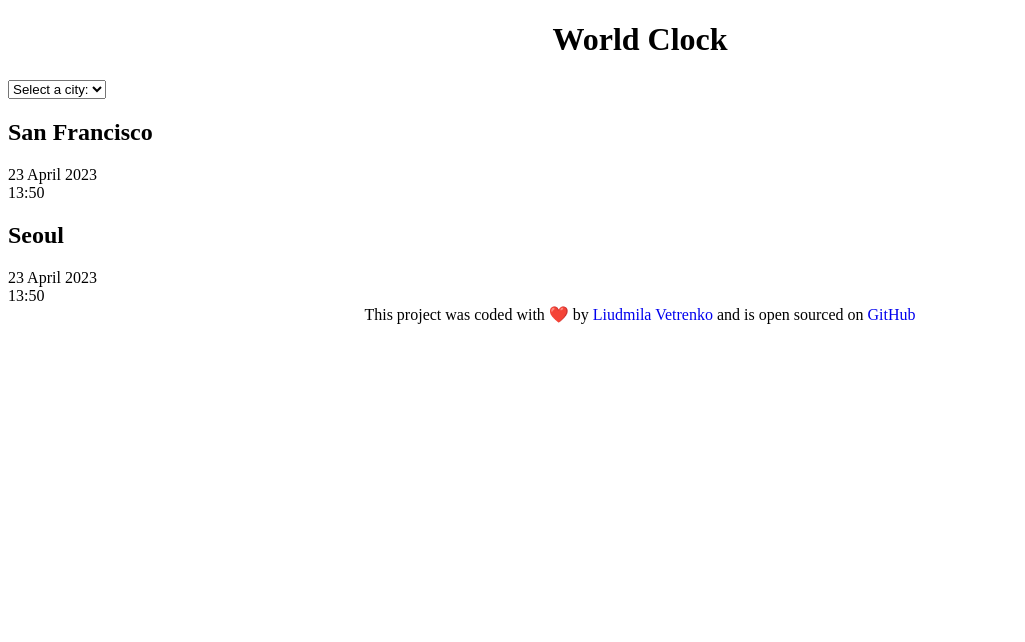
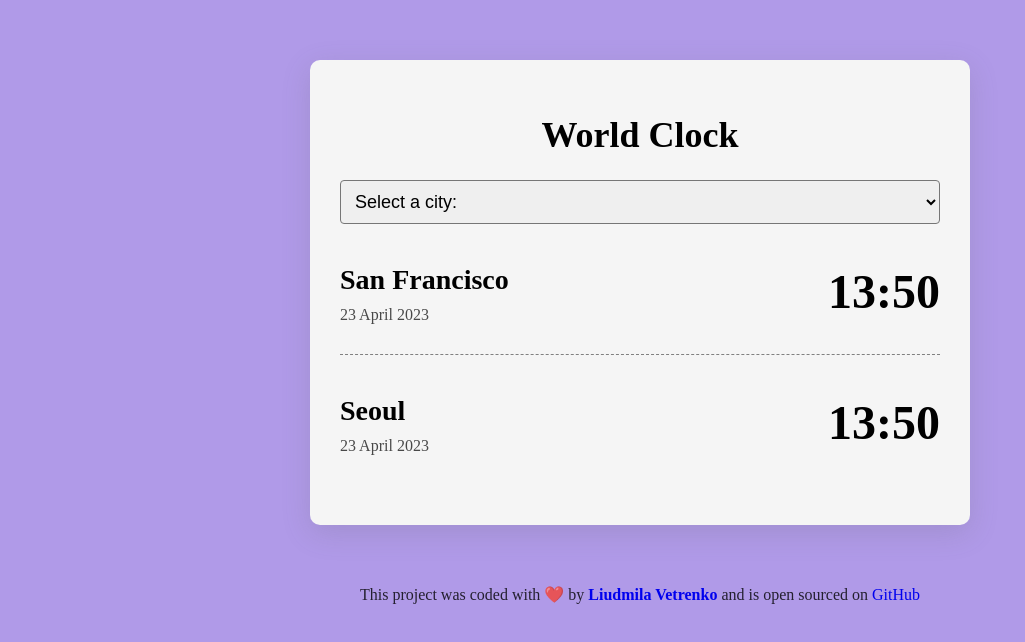
Before and after one commit to DreamerSaga/world-clock, a plain HTML site: page index.html in a window 1280 px wide. Shown: the whole page, without its empty margins (0-1025 px from the left). Drawn offline with nearby package versions, Linux system fonts and the light colour scheme.

Commit message:
added css

```diff
--- a/index.html
+++ b/index.html
@@ -21,21 +21,27 @@
       </select>
 
       <div class="city">
+        <div>
           <h2>San Francisco</h2>
           <div class="date">23 April 2023</div>
+        </div>
         <div class="time">13:50</div>
       </div>
 
       <div class="city">
+        <div>
           <h2>Seoul</h2>
           <div class="date">23 April 2023</div>
+        </div>
         <div class="time">13:50</div>
       </div>
     </div>
     <footer>
       This project was coded with ❤️ by
+      <strong>
         <a href="https://www.linkedin.com/in/liudmila-vetrenko/"
           >Liudmila Vetrenko</a
+        ></strong
       >
       and is open sourced on <a href="https://github.com/DreamerSaga">GitHub</a>
     </footer>
--- a/style.css
+++ b/style.css
@@ -1,8 +1,60 @@
+body {
+  background-color: #b09ae8;
+}
+
+.container {
+  max-width: 600px;
+  margin: 60px auto;
+  background: whitesmoke;
+  padding: 30px;
+  box-shadow: 0px 8px 29px rgba(100, 100, 111, 0.2);
+  border-radius: 10px;
+}
+select {
+  display: block;
+  width: 100%;
+  border-radius: 4px;
+  padding: 10px;
+  font-size: 18px;
+}
+.city {
+  display: flex;
+  margin: 10px 0;
+  justify-content: space-between;
+  padding: 30px 0;
+  border-bottom: 1px dashed grey;
+}
+.city:last-child {
+  border: none;
+}
+h2 {
+  margin: 0 0 10px;
+  /* line-height: 2; */
+  font-size: 28px;
+}
+
+.date {
+  opacity: 0.7;
+}
+.time {
+  font-size: 48px;
+  font-weight: bold;
+}
+
+.time small {
+  font-size: 24px;
+  vertical-align: middle;
+  line-height: 48px;
+}
+
 h1 {
   text-align: center;
+  font-size: 36px;
 }
 footer {
   text-align: center;
+  font-size: 16px;
+  color: rgba(0, 0, 0, 0.8);
 }
 a {
   text-decoration: none;
```
Lines whose indentation alone changed are shown as unchanged.
